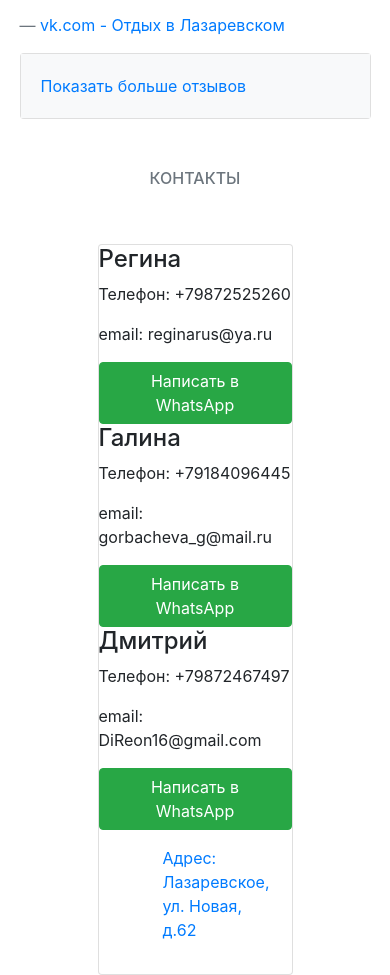
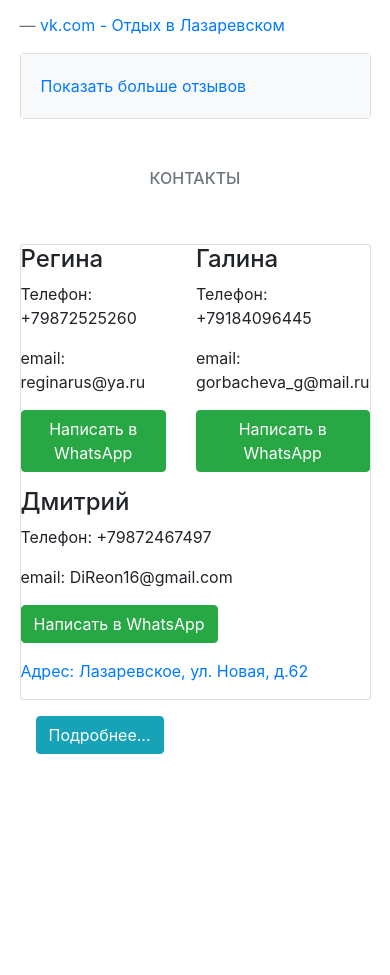
Before and after one commit to DiReon/Sunny-Peak, a plain HTML site: page index.html in a window 390 px wide. Shown: the part 4820-5795 px from the top of the page. After the commit the page ends 5590 px from the top, so only its background shows below. Drawn offline with nearby package versions, Linux system fonts and the light colour scheme.

Commit message:
Changed media for contacts

```diff
--- a/index.html
+++ b/index.html
@@ -59,7 +59,7 @@
         h2 {
             padding-top: 50px;
         }
-        .feedback {
+        .feedback, #contacts {
             width: 50%;
             margin-left: auto;
             margin-right: auto;
@@ -71,7 +71,7 @@
             h1, h2 {
                 font-size: 1rem;
             }
-            .carousel, .thumbcarousel, .feedback, .iframe {
+            .carousel, .thumbcarousel, .feedback, .iframe, #contacts {
                 width: 90%;
             }
 
@@ -415,30 +415,30 @@
 
     </section>
 
-    <section id="contacts" style="width: 50%; margin:auto">
+    <section id="contacts">
         <h2 class="text-secondary text-center pb-5" >КОНТАКТЫ</h2>
         <div class="card rounded">
             <div class="row">
-                <div class="col">
+                <div class="col mb-3">
                     <h4>Регина</h4>
                     <p>Телефон: +79872525260</p>
                     <p>email: reginarus@ya.ru</p>
                     <a href="https://api.whatsapp.com/send?phone=79872525260" class="btn btn-success" target="_blank">Написать в WhatsApp</a>
                 </div>
-                <div class="col">
+                <div class="col mb-3">
                     <h4>Галина</h4>
                     <p>Телефон: +79184096445</p>
                     <p>email: gorbacheva_g@mail.ru</p>
                     <a href="https://api.whatsapp.com/send?phone=79184096445" class="btn btn-success" target="_blank">Написать в WhatsApp</a>
                 </div>
-                <div class="col">
+                <div class="col mb-3">
                     <h4>Дмитрий</h4>
                     <p>Телефон: +79872467497</p>
                     <p>email: DiReon16@gmail.com</p>
                     <a href="https://api.whatsapp.com/send?phone=79872467497" class="btn btn-success" target="_blank">Написать в WhatsApp</a>
                 </div>
             </div>
-            <p class="text-primary ml-5 p-3">Адрес: Лазаревское, ул. Новая, д.62</p>
+            <p class="text-primary">Адрес: Лазаревское, ул. Новая, д.62</p>
         </div>
 
         <button class="btn btn-info m-3">
```
